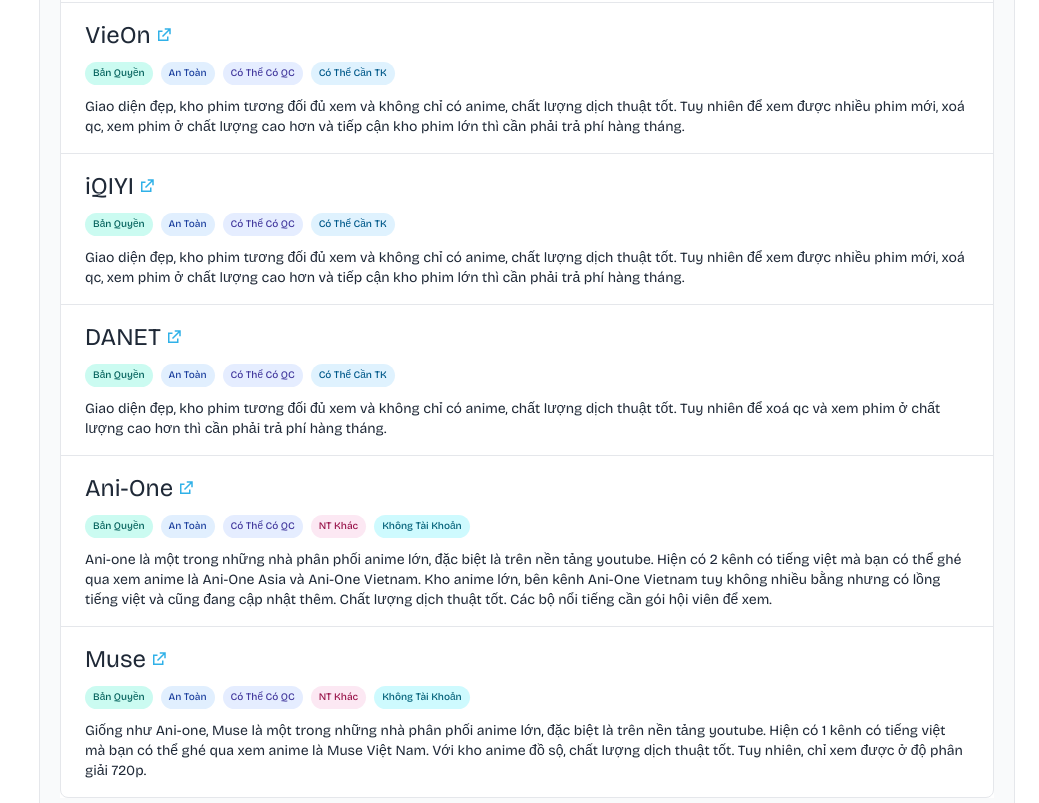
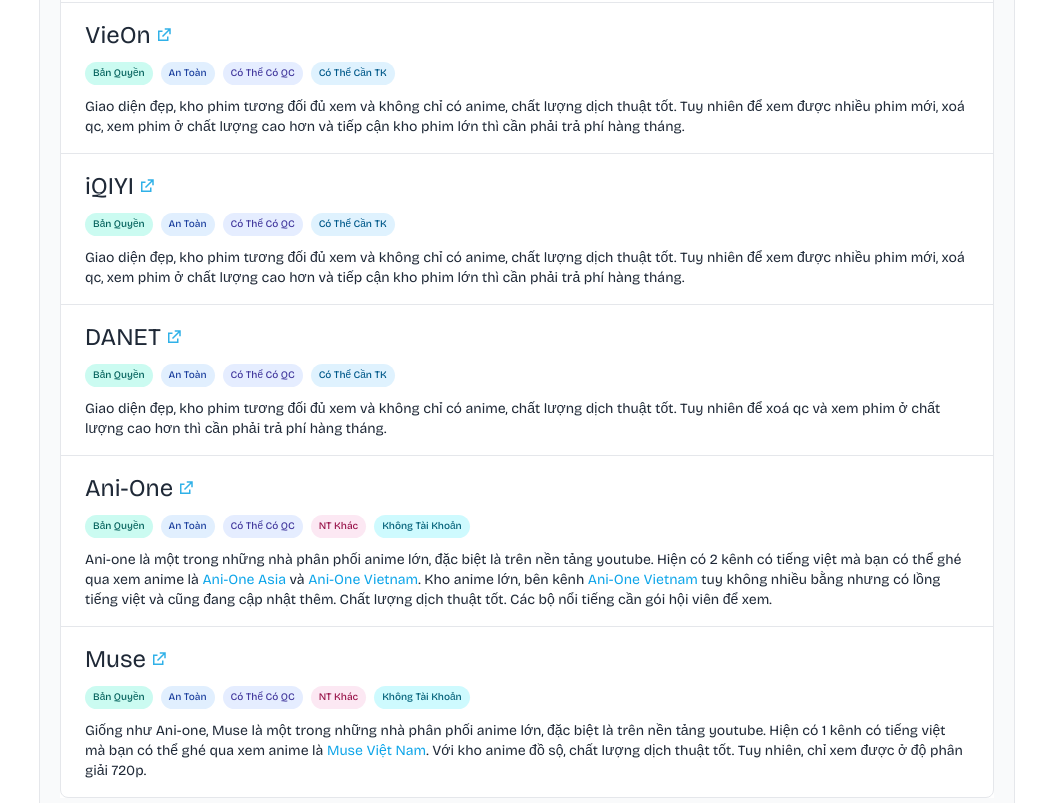
Before and after one commit to nhutloveillya/wibupedia, a plain HTML site: page webs.html in a window 1280 px wide. Shown: the part 1997-2800 px from the top of the page, without its empty margins (241-1280 px from the left). Drawn offline with nearby package versions, Linux system fonts and the light colour scheme; a web font is replaced by a local one.

Commit message:
Update links in anime descriptions for accuracy and improved user navigation

```diff
--- a/webs.html
+++ b/webs.html
@@ -391,7 +391,7 @@
                                 <a href="#tagtb" title="Xem ý nghĩa tag" onclick="prevScrollpos=0"><span class="inline-flex items-center gap-x-1 py-1 px-2 text-center capitalize rounded-full text-2xs font-medium transition-all duration-200 hover:scale-110 hover:shadow-lg bg-orange-100 text-orange-800">Tương Đối QC</span></a>
                                 <a href="#tagtb" title="Xem ý nghĩa tag" onclick="prevScrollpos=0"><span class="inline-flex items-center gap-x-1 py-1 px-2 text-center capitalize rounded-full text-2xs font-medium transition-all duration-200 hover:scale-110 hover:shadow-lg bg-sky-100 text-sky-800">có thể cần TK</span></a>
                             </div>
-                            <p class="text-sm text-gray-800 ">Trang web này có nhiều anime ở định dạng <a href="#" class="text-sky-700 hover:text-sky-500 hover:underline">blueray</a>. Kho phim lớn. Chất lượng dịch thuật tương đối tốt.</p>
+                            <p class="text-sm text-gray-800 ">Trang web này có nhiều anime ở định dạng <a href="https://vi.wikipedia.org/wiki/Blu-ray" class="text-sky-500 hover:text-blue-500 hover:underline">blueray</a>. Kho phim lớn. Chất lượng dịch thuật tương đối tốt.</p>
                         </td>
                     </tr>
                     <tr>
@@ -552,7 +552,7 @@
                                 <a href="#tagtb" title="Xem ý nghĩa tag" onclick="prevScrollpos=0"><span class="inline-flex items-center gap-x-1 py-1 px-2 text-center capitalize rounded-full text-2xs font-medium transition-all duration-200 hover:scale-110 hover:shadow-lg bg-pink-100 text-pink-800">NT khác</span></a>
                                 <a href="#tagtb" title="Xem ý nghĩa tag" onclick="prevScrollpos=0"><span class="inline-flex items-center gap-x-1 py-1 px-2 text-center capitalize rounded-full text-2xs font-medium transition-all duration-200 hover:scale-110 hover:shadow-lg bg-cyan-100 text-cyan-800">không tài khoản</span></a>
                             </div>
-                            <p class="text-sm text-gray-800 ">Ani-one là một trong những nhà phân phối anime lớn, đặc biệt là trên nền tảng youtube. Hiện có 2 kênh có tiếng việt mà bạn có thể ghé qua xem anime là <a href="https://www.youtube.com/c/anioneasia" class="text-sky-700 hover:text-sky-500 hover:underline">Ani-One Asia</a> và <a href="https://www.youtube.com/@AniOneVietnam" class="text-sky-700 hover:text-sky-500 hover:underline">Ani-One Vietnam</a>. Kho anime lớn, bên kênh <a href="https://www.youtube.com/@AniOneVietnam" class="text-sky-700 hover:text-sky-500 hover:underline">Ani-One Vietnam</a> tuy không nhiều bằng nhưng có lồng tiếng việt và cũng đang cập nhật thêm. Chất lượng dịch thuật tốt. Các bộ nổi tiếng cần gói hội viên để xem.</p>
+                            <p class="text-sm text-gray-800 ">Ani-one là một trong những nhà phân phối anime lớn, đặc biệt là trên nền tảng youtube. Hiện có 2 kênh có tiếng việt mà bạn có thể ghé qua xem anime là <a href="https://www.youtube.com/c/anioneasia" class="text-sky-500 hover:text-blue-500 hover:underline">Ani-One Asia</a> và <a href="https://www.youtube.com/@AniOneVietnam" class="text-sky-500 hover:text-blue-500 hover:underline">Ani-One Vietnam</a>. Kho anime lớn, bên kênh <a href="https://www.youtube.com/@AniOneVietnam" class="text-sky-500 hover:text-sky-blue hover:underline">Ani-One Vietnam</a> tuy không nhiều bằng nhưng có lồng tiếng việt và cũng đang cập nhật thêm. Chất lượng dịch thuật tốt. Các bộ nổi tiếng cần gói hội viên để xem.</p>
                         </td>
                     </tr>
                     <tr>
@@ -566,7 +566,7 @@
                                 <a href="#tagtb" title="Xem ý nghĩa tag" onclick="prevScrollpos=0"><span class="inline-flex items-center gap-x-1 py-1 px-2 text-center capitalize rounded-full text-2xs font-medium transition-all duration-200 hover:scale-110 hover:shadow-lg bg-pink-100 text-pink-800">NT khác</span></a>
                                 <a href="#tagtb" title="Xem ý nghĩa tag" onclick="prevScrollpos=0"><span class="inline-flex items-center gap-x-1 py-1 px-2 text-center capitalize rounded-full text-2xs font-medium transition-all duration-200 hover:scale-110 hover:shadow-lg bg-cyan-100 text-cyan-800">không tài khoản</span></a>
                             </div>
-                            <p class="text-sm text-gray-800 ">Giống như Ani-one, Muse là một trong những nhà phân phối anime lớn, đặc biệt là trên nền tảng youtube. Hiện có 1 kênh có tiếng việt mà bạn có thể ghé qua xem anime là <a href="https://www.youtube.com/MuseVietNam" class="text-sky-700 hover:text-sky-500 hover:underline">Muse Việt Nam</a>. Với kho anime đồ sộ, chất lượng dịch thuật tốt. Tuy nhiên, chỉ xem được ở độ phân giải 720p.</p>
+                            <p class="text-sm text-gray-800 ">Giống như Ani-one, Muse là một trong những nhà phân phối anime lớn, đặc biệt là trên nền tảng youtube. Hiện có 1 kênh có tiếng việt mà bạn có thể ghé qua xem anime là <a href="https://www.youtube.com/MuseVietNam" class="text-sky-500 hover:text-blue-500 hover:underline">Muse Việt Nam</a>. Với kho anime đồ sộ, chất lượng dịch thuật tốt. Tuy nhiên, chỉ xem được ở độ phân giải 720p.</p>
                         </td>
                     </tr>
                 </tbody>
```
